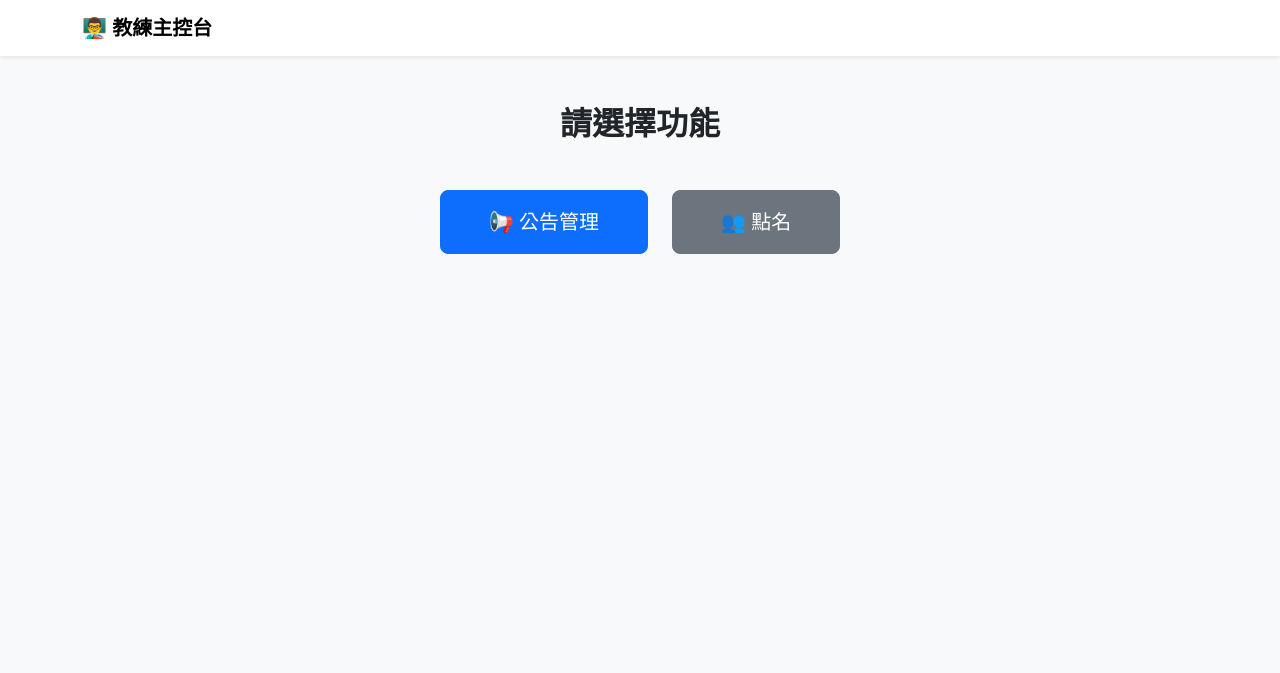
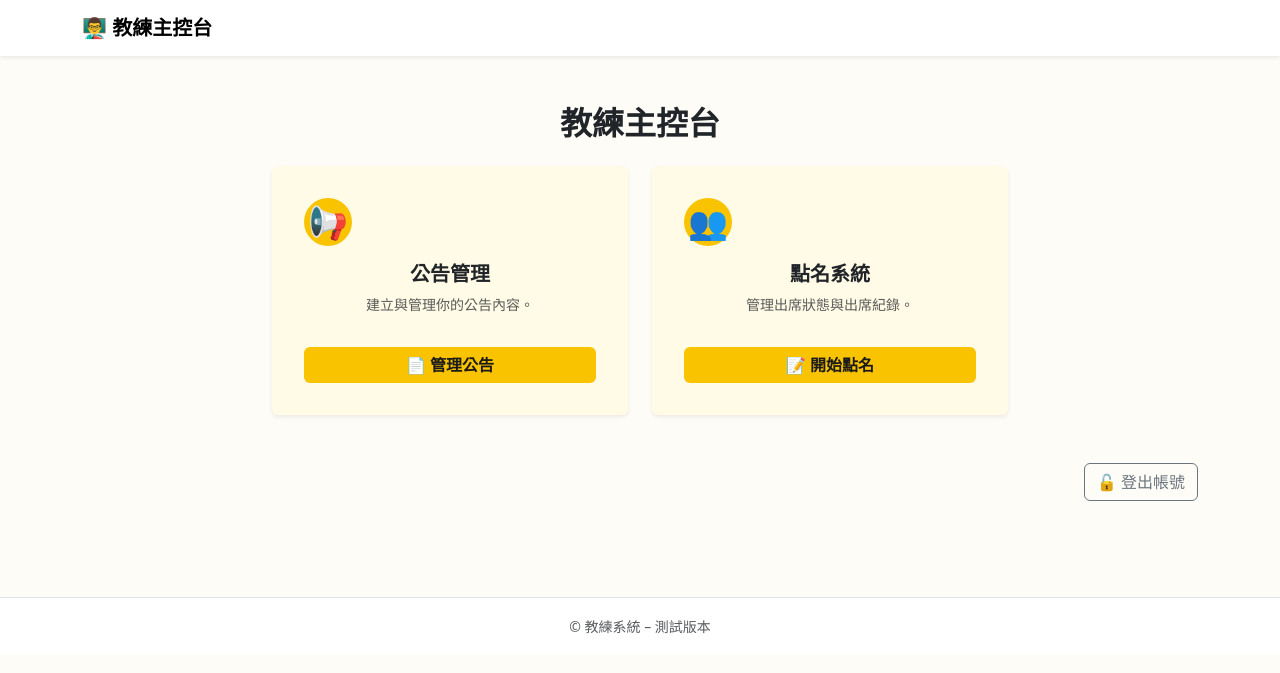
Before and after one commit to vxnnio/sport_analytics, a Flask app: page /coach/ in a window 1280 px wide. Shown: the top 673 px of the page. Run offline with Flask 3, Linux system fonts and the light colour scheme.

Commit message:
教練頁面

```diff
--- a/app/templates/coach/dashboard.html
+++ b/app/templates/coach/dashboard.html
@@ -1,16 +1,53 @@
 <!DOCTYPE html>
 <html lang="zh-Hant">
 <head>
-    <meta charset="UTF-8"/>
-    <meta name="viewport" content="width=device-width, initial-scale=1.0"/>
+  <meta charset="UTF-8">
+  <meta name="viewport" content="width=device-width, initial-scale=1">
   <title>教練主控台</title>
-    <link
-      href="https://cdn.jsdelivr.net/npm/bootstrap@5.3.0/dist/css/bootstrap.min.css"
-      rel="stylesheet"
-    />
+  <link href="https://cdn.jsdelivr.net/npm/bootstrap@5.3.0/dist/css/bootstrap.min.css" rel="stylesheet">
+  <style>
+    body {
+      background-color: #FDFCF7;
+      font-family: 'Noto Sans', sans-serif;
+    }
+    .card-yellow {
+      background-color: #FFFBE6;
+      border: none;
+      transition: all 0.3s ease;
+      box-shadow: 0 2px 8px rgba(0, 0, 0, 0.06);
+      min-height: 200px;
+    }
+    .card-yellow:hover {
+      transform: translateY(-4px);
+      box-shadow: 0 8px 20px rgba(0, 0, 0, 0.1);
+    }
+    .btn-yellow {
+      background-color: #F9C300;
+      color: #1a1a1a;
+      font-weight: 600;
+      border: none;
+    }
+    .btn-yellow:hover {
+      background-color: #e5b100;
+      color: #000;
+    }
+    .icon-circle {
+      width: 48px;
+      height: 48px;
+      background-color: #F9C300;
+      border-radius: 50%;
+      display: flex;
+      align-items: center;
+      justify-content: center;
+      font-size: 1.3rem;
+      color: #1a1a1a;
+    }
+  </style>
 </head>
-  <body class="bg-light">
-    <nav class="navbar navbar-light bg-white shadow-sm">
+<body>
+
+<!-- Navbar -->
+<nav class="navbar navbar-expand-lg navbar-light bg-white shadow-sm sticky-top">
   <div class="container">
     <a class="navbar-brand fw-bold" href="{{ url_for('coach.dashboard') }}">
       👨‍🏫 教練主控台
@@ -18,26 +55,57 @@
   </div>
 </nav>
 
-    <main class="container py-5">
-      <div class="text-center mb-5">
-        <h2 class="fw-bold">請選擇功能</h2>
+<!-- 內容 -->
+<div class="container py-5">
+  <h2 class="fw-bold mb-4 text-dark text-center">教練主控台</h2>
+
+  <div class="row g-4 justify-content-center">
+
+    <!-- 公告管理 -->
+    <div class="col-md-6 col-lg-4">
+      <div class="card card-yellow h-100 text-center p-3 shadow-sm">
+        <div class="card-body d-flex flex-column justify-content-between">
+          <div>
+            <div class="icon-circle fs-2 mb-3">📢</div>
+            <h5 class="fw-bold">公告管理</h5>
+            <p class="text-muted small">建立與管理你的公告內容。</p>
+          </div>
+          <div class="d-grid gap-2 mt-3">
+            <a href="{{ url_for('coach.announcements') }}" class="btn btn-yellow">📄 管理公告</a>
+          </div>
+        </div>
+      </div>
     </div>
 
-      <div class="d-flex justify-content-center gap-4">
-        <a
-          class="btn btn-primary btn-lg px-5 py-3"
-          href="{{ url_for('coach.announcements') }}"
-        >
-          📢 公告管理
-        </a>
-        <a
-          class="btn btn-secondary btn-lg px-5 py-3"
-          href="{{ url_for('coach.roll_call') }}"
-        >
-          👥 點名
-        </a>
+    <!-- 點名 -->
+    <div class="col-md-6 col-lg-4">
+      <div class="card card-yellow h-100 text-center p-3 shadow-sm">
+        <div class="card-body d-flex flex-column justify-content-between">
+          <div>
+            <div class="icon-circle fs-2 mb-3">👥</div>
+            <h5 class="fw-bold">點名系統</h5>
+            <p class="text-muted small">管理出席狀態與出席紀錄。</p>
           </div>
-    </main>
+          <div class="d-grid gap-2 mt-3">
+            <a href="{{ url_for('coach.roll_call') }}" class="btn btn-yellow">📝 開始點名</a>
+          </div>
+        </div>
+      </div>
+    </div>
+
+  </div>
+
+  <!-- 底部按鈕區 -->
+<div class="d-flex justify-content-end mt-5">
+  <!-- 登出 -->
+  <a href="{{ url_for('auth.logout') }}" class="btn btn-outline-secondary">🔓 登出帳號</a>
+</div>
+</div>
+
+<!-- Footer -->
+<footer class="text-center text-muted mt-5 py-3 bg-white border-top">
+  <small>© 教練系統 – 測試版本</small>
+</footer>
 
 <script src="https://cdn.jsdelivr.net/npm/bootstrap@5.3.0/dist/js/bootstrap.bundle.min.js"></script>
 </body>
```
Also changed, not shown: app/templates/coach/announcements.html (+6 -1 lines). Lines whose indentation alone changed are shown as unchanged.
